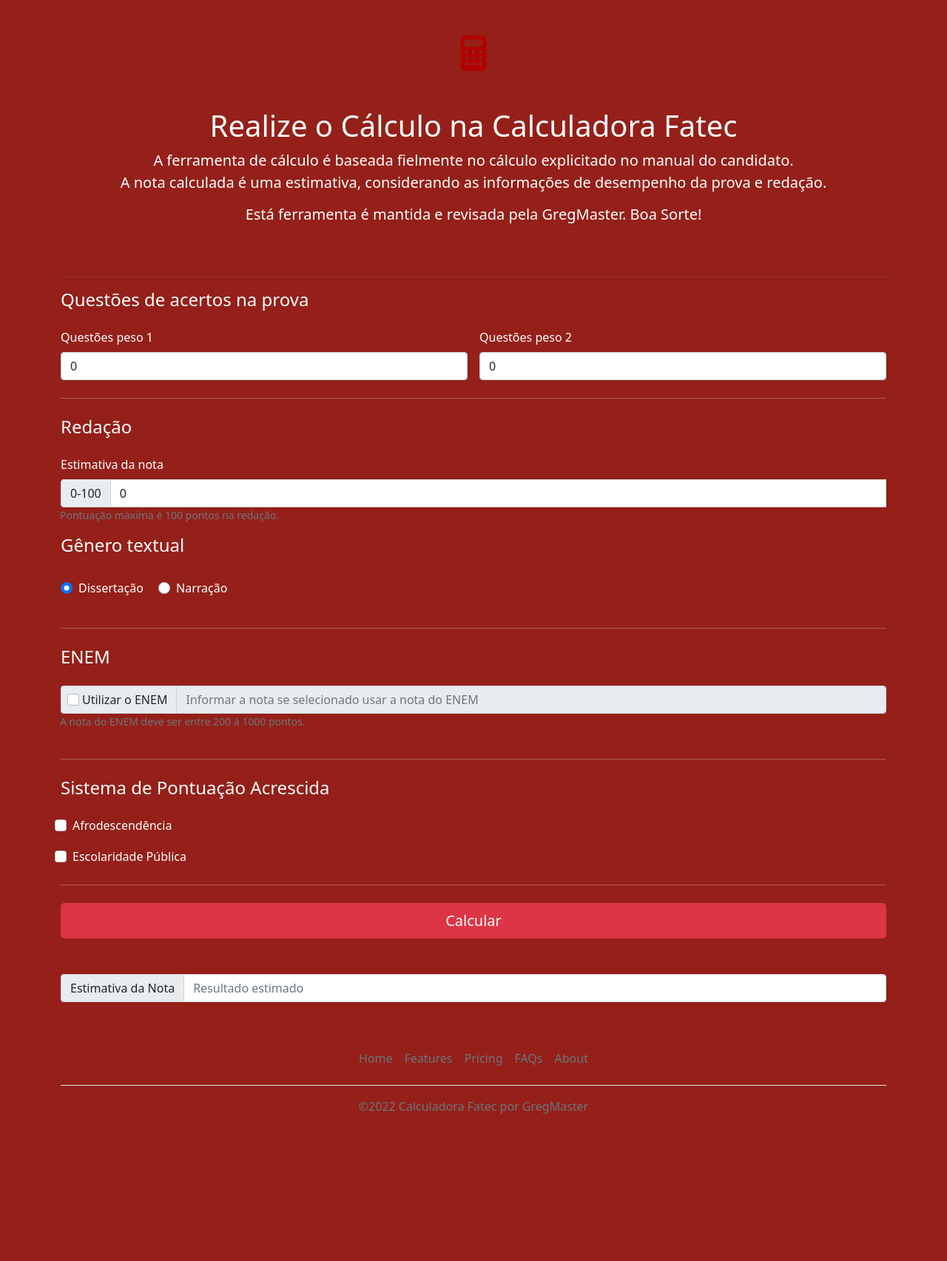
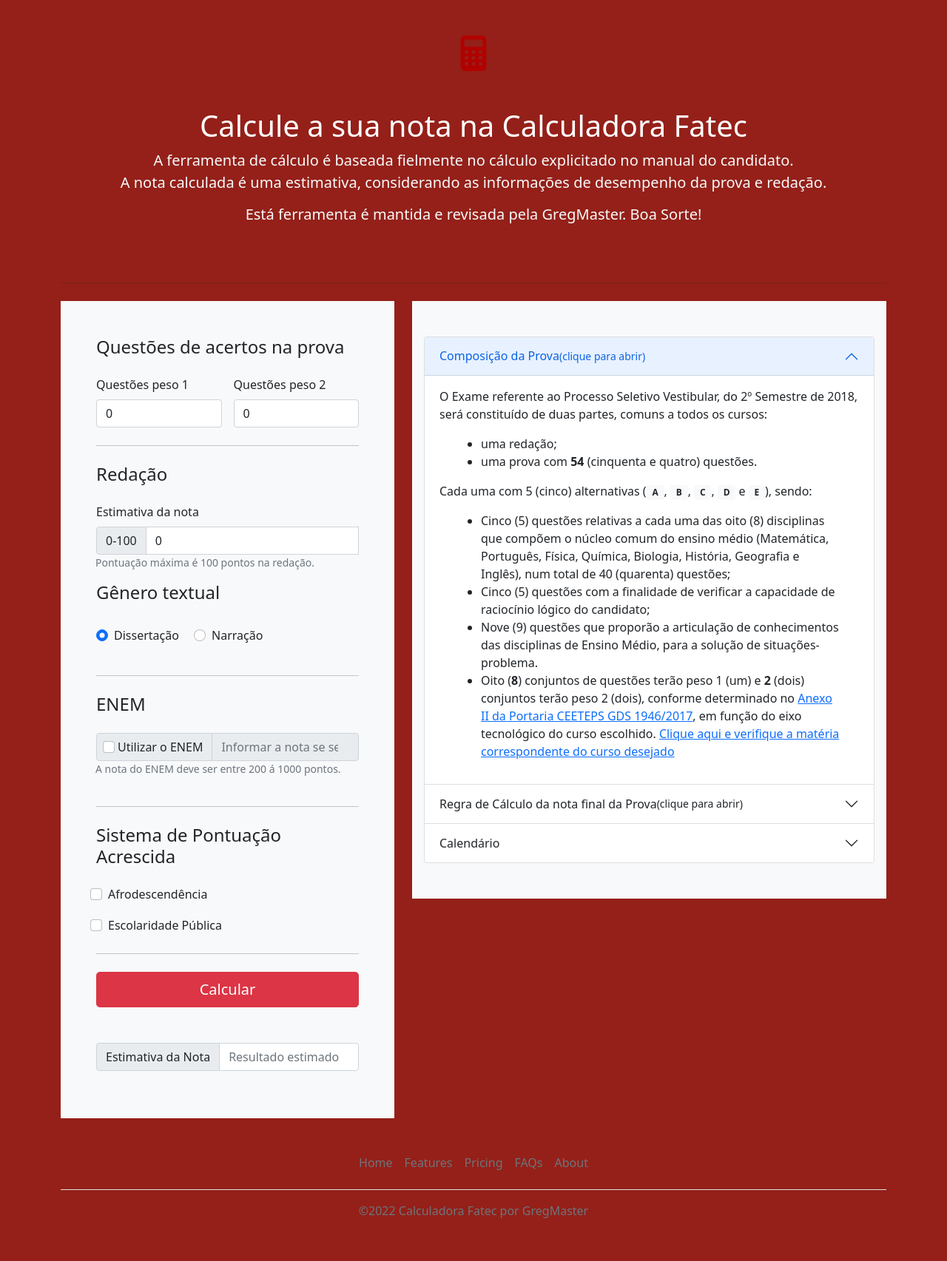
Before and after one commit to GregMasterBr/Calculadora-Fatec, a Django app: page /calculadora/ in a window 1280 px wide. Shown: the part 56-1761 px from the top of the page at 74% size. Before the commit the page ends 1562 px from the top, so only its background shows below. Run offline with Django 4.2, Linux system fonts and the light colour scheme.

Commit message:
Página da Calculadora - Adicionado funcionalidade de include

```diff
--- a/calculadorafatec/core/templates/calculadora.html
+++ b/calculadorafatec/core/templates/calculadora.html
@@ -10,16 +10,23 @@
 
 {% block 'body' %}
 <div class="container">
-    <div class="py-5 text-center">
+    <div class="py-5 text-center text-light">
         <img class="d-block mx-auto mb-4" src="{% static 'core/img/calculadora.png' %}" alt="" />
-        <h1>Realize o Cálculo na Calculadora Fatec</h1>
+        <h1>Calcule a sua nota na Calculadora Fatec</h1>
         <p class="lead">
           A ferramenta de cálculo é baseada fielmente no cálculo explicitado no <strong>manual do candidato</strong>. <br/>A nota calculada é uma <strong>estimativa</strong>, considerando as informações de desempenho da prova e redação.
         </p>
         <h5>Está ferramenta é mantida e revisada pela GregMaster. Boa Sorte!</h5>
     </div>
-    <hr style="background-color: gray;" />
-    {% include 'ferramenta-calculadora-fatec.html' only %}
+    <hr class="my-4" />
+    <div class="row ">
+      <div class="col-md-5 col-lg-5 col-12">
+        {% include 'ferramenta-calculadora-fatec.html' only %}
+      </div>
+      <div class="col-md-7 col-lg-7 col-12 order-md-last">
+          {% include 'explicativo-calculadora-fatec.html' only %}
+      </div>
+    </div>
 
 </div>
 <script src="{% static 'core/js/calcularnota.js' %}" ></script>
--- /dev/null
+++ b/calculadorafatec/core/templates/explicativo-calculadora-fatec.html
@@ -0,0 +1,93 @@
+<div class="accordion py-5 px-3 bg-light" id="accordionExample">
+    <div class="accordion-item">
+      <h2 class="accordion-header" id="headingOne">
+        <button class="accordion-button" type="button" data-bs-toggle="collapse" data-bs-target="#collapseOne" aria-expanded="true" aria-controls="collapseOne">
+          Composição da Prova <small>(clique para abrir)</small>
+        </button>
+      </h2>
+      <div id="collapseOne" class="accordion-collapse collapse show" aria-labelledby="headingOne" data-bs-parent="#accordionExample">
+            <div class="accordion-body">
+                <p>O Exame referente ao Processo Seletivo Vestibular, do 2º Semestre de 2018, será constituído de duas partes, comuns a todos os cursos:
+                </p>
+				<ul class="content-prova mx-4">
+                  <li>uma redação;</li>
+                  <li>uma prova com <b>54</b> (cinquenta e quatro) questões.</li>
+                </ul>
+				<p>Cada uma com 5 (cinco) alternativas (<span class="badge bg-light text-dark">A</span>, <span class="badge bg-light text-dark">B</span>, <span class="badge bg-light text-dark">C</span>, <span class="badge bg-light text-dark">D</span> e <span class="badge bg-light text-dark">E</span>), sendo:
+				</p>
+				<ul class="content-prova mx-4">
+                  <li>Cinco (5) questões relativas a cada uma das oito (8) disciplinas que compõem o núcleo comum do ensino médio
+                  (<span class="label label-warning">Matemática</span>, <span class="label label-warning">Português</span>, <span class="label label-warning">Física</span>, <span class="label label-warning">Química</span>, <span class="label label-warning">Biologia</span>, <span class="label label-warning">História</span>, <span class="label label-warning">Geografia</span> e <span class="label label-warning">Inglês</span>), num total de 40 (quarenta) questões;</li>
+                  <li>Cinco (5) questões com a finalidade de verificar a capacidade de raciocínio lógico do candidato;</li>
+                  <li>Nove (9) questões que proporão a articulação de conhecimentos das disciplinas de Ensino Médio, para a solução de
+                  situações-problema.</li>
+                  <li>Oito (<b>8</b>) conjuntos de questões terão <span class="label label-info">peso 1 (um)</span> e <b>2</b> (dois) conjuntos  terão <span class="label label-info">peso 2 (dois)</span>, conforme determinado no <a href="http://fatweb.s3.amazonaws.com/vestibularfatec/documentos/Portaria-CEETEPS-GDS-1946-2017.pdf" target="_blank">Anexo II da Portaria CEETEPS GDS 1946/2017</a>, em função do eixo tecnológico do curso escolhido. <a href="calculadora/cursos/prova-peso2" target="_blank" class="label label-success">Clique aqui e verifique a matéria correspondente do curso desejado</a></li>
+                </ul>
+            </div>
+      </div>
+    </div>
+    <div class="accordion-item">
+      <h2 class="accordion-header" id="headingTwo">
+        <button class="accordion-button collapsed" type="button" data-bs-toggle="collapse" data-bs-target="#collapseTwo" aria-expanded="false" aria-controls="collapseTwo">
+          Regra de Cálculo da nota final da Prova <small>(clique para abrir)</small>
+        </button>
+      </h2>
+      <div id="collapseTwo" class="accordion-collapse collapse" aria-labelledby="headingTwo" data-bs-parent="#accordionExample">
+            <div class="accordion-body">
+                <p>Para o cálculo da nota final será utilizado o seguinte critério: <span class="label label-warning">Nota das questões da prova</span> e <span class="label label-warning">Nota da redação</span>
+				</p><br>
+                <p>A nota das questões objetivas da prova será dada por:<b>P = 100 x NPC/64</b>.<br />
+                <b>Em que:</b>
+                </p>
+				<ul class="content-prova mx-4">
+					<li><span class="label label-info">NPC</span> = Nota ponderada total das questões, formada pelo número de respostas certas das <b>10 questões de peso 2</b> multiplicado por dois, somado ao número de respostas certas das <b>44 questões de matérias de peso 1</b>.
+					</li>
+                </ul>
+				<div class="alert alert-info" role="alert">Nessa parte da prova, o candidato que prestou o <b>ENEM</b> poderá utilizar a nota da parte objetiva da prova do ENEM. A nota final (<span class="badge bg-light text-dark">N</span>) para as questões objetivas será dada por:
+					<ul class="content-prova2 mx-4">
+						<li><b>N = (4 x P + 1 x ENEM)/5</b> <span class="label label-danger">SE ENEM maior que P</span> <b class="badge bg-light text-dark info">OU</b> </li>
+                        <li><b>N = P</b>, <span class="label label-danger">SE ENEM menor ou igual a P</span></li>
+					</ul>
+				</div>
+				<b>Em que:</b>
+                <ul class="content-prova mx-4">
+                        <li><span class="label label-info">P</span>: é a nota obtida nas questões objetivas da prova da Fatec.
+                      </li>
+                      <li><span class="label label-info">ENEM</span>:  é a nota da parte objetiva da prova do ENEM.
+                      </li>
+                </ul><br />
+				A nota final do candidato será dada pela igualdade:<b>NF = (8 x N + 2 x R)/10</b><br>
+                <b>Em que:</b>
+                  <ul class="content-prova mx-4">
+                        <li><span class="label label-info">N</span>: é a nota final da parte objetiva da prova.
+                      </li>
+                      <li><span class="label label-info">R</span>: é a nota obtida na redação (valor máximo é <b class="badge bg-light text-dark">100</b>).</li>
+                      <li><span class="label label-info">NF</span>: é a nota final da prova.
+                      </li>
+                    </ul>
+				<div class="alert alert-info" role="alert">Para o candidato que utilizar o <b>Sistema de Pontuação Acrescida</b>, a sua nota final será obtida pela seguinte fórmula:<br/>
+					<b><span class="badge bg-light text-dark">NFA</span> = NF (1 + A + P)</b>
+                </div>
+                <b>Em que:</b>
+                <ul class="content-prova mx-4">
+					<li><span class="label label-info">NF</span>: é nota final obtida pelo candidato.</li>
+                    <li><span class="label label-info">A</span> (valor <b class="badge bg-light text-dark">3%</b>): para candidatos que, no ato da inscrição, se autodeclararem afrodescendentes.</li>
+                    <li><span class="label label-info">P</span> (valor <b class="badge bg-light text-dark">10%</b>):  para candidatos que, no ato da inscrição, declararem que cursaram, integralmente, o ensino médio em instituições públicas federais, estaduais, municipais ou do Distrito Federal.</li>
+                </ul>
+				<div class="alert alert-success" role="alert"><strong> O valor máximo da <span class="badge bg-light text-dark">NFA</span> é 100 pontos</strong>.</div>
+            </div>
+      </div>
+    </div>
+    <div class="accordion-item">
+      <h2 class="accordion-header" id="headingThree">
+        <button class="accordion-button collapsed" type="button" data-bs-toggle="collapse" data-bs-target="#collapseThree" aria-expanded="false" aria-controls="collapseThree">
+          Calendário
+        </button>
+      </h2>
+      <div id="collapseThree" class="accordion-collapse collapse" aria-labelledby="headingThree" data-bs-parent="#accordionExample">
+        <div class="accordion-body">
+          <strong>Confira o Calendário do Processo Seletivo.</strong>
+        </div>
+      </div>
+    </div>
+  </div>
--- a/calculadorafatec/core/templates/ferramenta-calculadora-fatec.html
+++ b/calculadorafatec/core/templates/ferramenta-calculadora-fatec.html
@@ -1,4 +1,4 @@
-<main class="ferramenta-calculadora-fatec"></main>
+<main class="ferramenta-calculadora-fatec bg-light p-5 text-dark">
     <div class="row">
         <div class="col-md-12 col-lg-12">
             <form class="needs-validation" name="FormCalculadora" novalidate="">
@@ -20,7 +20,7 @@
                     </div>
                     </div>
                 </div>
-                <hr class="my-4">
+                <hr class="my-4" />
 
                 <div class="row g-3">
                     <h4 class="">Redação</h4>
@@ -38,16 +38,16 @@
                     <h4 class="mb-3">Gênero textual</h4>
                     <div class="my-3">
                         <div class="form-check form-check-inline">
-                            <input id="genero_dissertacao" name="genero_dissertacao" type="radio" class="form-check-input" checked="checked" required="required">
+                            <input id="genero_dissertacao" name="genero" type="radio" class="form-check-input" checked="checked" required="required">
                             <label class="form-check-label" for="genero_dissertacao">Dissertação</label>
                         </div>
                         <div class="form-check form-check-inline">
-                            <input id="genero_narracao" name="genero_narracao"  type="radio" class="form-check-input" required="required">
+                            <input id="genero_narracao" name="genero"  type="radio" class="form-check-input" required="required">
                             <label class="form-check-label" for="genero_narracao">Narração</label>
                         </div>
                     </div>
                 </div>
-                <hr class="my-4">
+                <hr class="my-4" />
 
                 <div class="row g-3">
                     <h4 class="">ENEM</h4>
@@ -62,7 +62,7 @@
                         </div>
                     </div>
                 </div>
-                <hr class="my-4">
+                <hr class="my-4" />
 
                 <div class="row g-3">
                     <h4 class="">Sistema de Pontuação Acrescida</h4>
@@ -75,7 +75,7 @@
                         <label class="form-check-label" for="publica">Escolaridade Pública</label>
                     </div>
                 </div>
-                <hr class="my-4">
+                <hr class="my-4" />
 
                 <div class="row gy-3">
                     <div class="col-12">
--- a/templates/static/core/css/main.css
+++ b/templates/static/core/css/main.css
@@ -1,7 +1,5 @@
 .fundo{
     background-color: #942019;
-    color:#fff;
-
 }
 
 .bg-nav{
@@ -15,3 +13,6 @@
 footer p{
     text-align: center;
 }
+
+
+/**/
```
